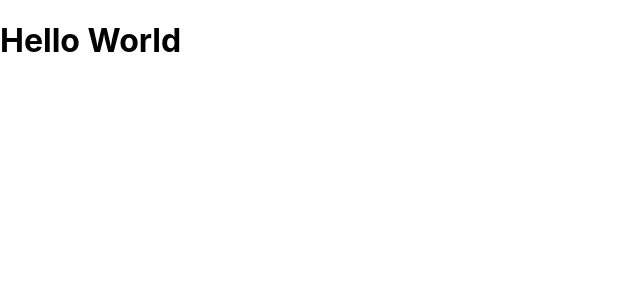
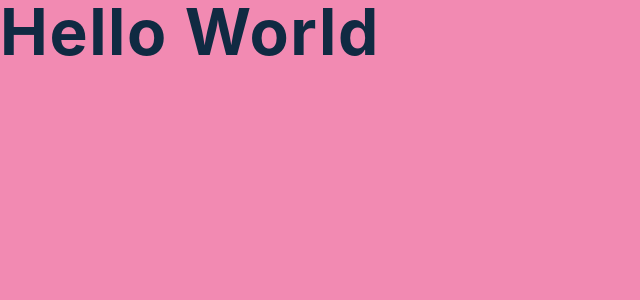
Before and after one commit to JLoweDev/react-philosopher-bdays, a React (Create React App) app: page / in a window 1280 px wide. Shown: the top 300 px of the page, without its empty margins (0-640 px from the left). Built offline with nearby package versions, Linux system fonts and the light colour scheme.

Commit message:
brought in index.css from john smilga

```diff
--- a/src/index.css
+++ b/src/index.css
@@ -1,13 +1,191 @@
+/*
+===============
+Variables
+===============
+*/
+
+:root {
+  /* dark shades of primary color*/
+  --clr-primary-1: hsl(162, 61%, 89%);
+  --clr-primary-2: hsl(162, 60%, 78%);
+  --clr-primary-3: hsl(162, 61%, 67%);
+  --clr-primary-4: hsl(162, 61%, 57%);
+  /* primary/main color */
+  --clr-primary-5: hsl(162, 73%, 46%);
+  /* lighter shades of primary color */
+  --clr-primary-6: #1aa179;
+  --clr-primary-7: #13795b;
+  --clr-primary-8: #0d503c;
+  --clr-primary-9: #06281e;
+  /* darkest grey - used for headings */
+  --clr-grey-1: hsl(212, 33%, 89%);
+  --clr-grey-2: hsl(210, 31%, 80%);
+  --clr-grey-3: hsl(211, 27%, 70%);
+  --clr-grey-4: hsl(209, 23%, 60%);
+  /* grey used for paragraphs */
+  --clr-grey-5: hsl(210, 22%, 49%);
+  --clr-grey-6: hsl(209, 28%, 39%);
+  --clr-grey-7: hsl(209, 34%, 30%);
+  --clr-grey-8: hsl(211, 39%, 23%);
+  --clr-grey-9: hsl(209, 61%, 16%);
+  --clr-white: #fff;
+  --clr-red-dark: hsl(360, 67%, 44%);
+  --clr-red-light: hsl(360, 71%, 66%);
+  --clr-green-dark: hsl(125, 67%, 44%);
+  --clr-green-light: hsl(125, 71%, 66%);
+  --clr-black: #222;
+  --transition: all 0.3s linear;
+  --spacing: 0.1rem;
+  --radius: 0.25rem;
+  --light-shadow: 0 5px 15px rgba(0, 0, 0, 0.1);
+  --dark-shadow: 0 5px 15px rgba(0, 0, 0, 0.4);
+  --max-width: 1170px;
+  --fixed-width: 450px;
+  --clr-pink: #f28ab2;
+}
+/*
+===============
+Global Styles
+===============
+*/
+
+*,
+::after,
+::before {
+  margin: 0;
+  padding: 0;
+  box-sizing: border-box;
+}
 body {
-  margin: 0;
-  font-family: -apple-system, BlinkMacSystemFont, 'Segoe UI', 'Roboto', 'Oxygen',
-    'Ubuntu', 'Cantarell', 'Fira Sans', 'Droid Sans', 'Helvetica Neue',
-    sans-serif;
-  -webkit-font-smoothing: antialiased;
-  -moz-osx-font-smoothing: grayscale;
+  font-family: -apple-system, BlinkMacSystemFont, 'Segoe UI', Roboto, Oxygen,
+    Ubuntu, Cantarell, 'Open Sans', 'Helvetica Neue', sans-serif;
+  background: var(--clr-pink);
+  color: var(--clr-grey-9);
+  line-height: 1.5;
+  font-size: 0.875rem;
+}
+ul {
+  list-style-type: none;
+}
+a {
+  text-decoration: none;
+}
+h1,
+h2,
+h3,
+h4 {
+  letter-spacing: var(--spacing);
+  text-transform: capitalize;
+  line-height: 1.25;
+  margin-bottom: 0.75rem;
+}
+h1 {
+  font-size: 3rem;
+}
+h2 {
+  font-size: 2rem;
+}
+h3 {
+  font-size: 1.25rem;
+}
+h4 {
+  font-size: 0.875rem;
+}
+p {
+  margin-bottom: 1.25rem;
+  color: var(--clr-grey-5);
+}
+@media screen and (min-width: 800px) {
+  h1 {
+    font-size: 4rem;
+  }
+  h2 {
+    font-size: 2.5rem;
+  }
+  h3 {
+    font-size: 1.75rem;
+  }
+  h4 {
+    font-size: 1rem;
+  }
+  body {
+    font-size: 1rem;
+  }
+  h1,
+  h2,
+  h3,
+  h4 {
+    line-height: 1;
+  }
+}
+/*  global classes */
+
+/* section */
+.section {
+  width: 90vw;
+  margin: 0 auto;
+  max-width: var(--max-width);
 }
 
-code {
-  font-family: source-code-pro, Menlo, Monaco, Consolas, 'Courier New',
-    monospace;
+@media screen and (min-width: 992px) {
+  .section {
+    width: 95vw;
+  }
 }
+
+main {
+  min-height: 100vh;
+  display: flex;
+  justify-content: center;
+  align-items: center;
+}
+
+.container {
+  width: 90vw;
+  margin: 5rem 0;
+  max-width: var(--fixed-width);
+  background: var(--clr-white);
+  border-radius: var(--radius);
+  padding: 1.5rem 2rem;
+  box-shadow: var(--dark-shadow);
+}
+.container h3 {
+  font-weight: normal;
+  text-transform: none;
+  margin-bottom: 2rem;
+}
+.person {
+  display: grid;
+  grid-template-columns: auto 1fr;
+  column-gap: 0.75rem;
+  margin-bottom: 1.5rem;
+  align-items: center;
+}
+.person img {
+  width: 75px;
+  height: 75px;
+  object-fit: cover;
+  border-radius: 50%;
+  box-shadow: var(--light-shadow);
+}
+.person h4 {
+  margin-bottom: 0.35rem;
+}
+.person p {
+  margin-bottom: 0;
+}
+.container button {
+  color: var(--clr-white);
+  display: block;
+  width: 100%;
+  border-color: transparent;
+  background: var(--clr-pink);
+  margin: 2rem auto 0 auto;
+  text-transform: capitalize;
+  font-size: 1.2rem;
+  padding: 0.5rem 0;
+  letter-spacing: var(--spacing);
+  border-radius: var(--radius);
+  outline: 1px solid rgba(242, 138, 178, 0.8);
+  cursor: pointer;
+}
```
